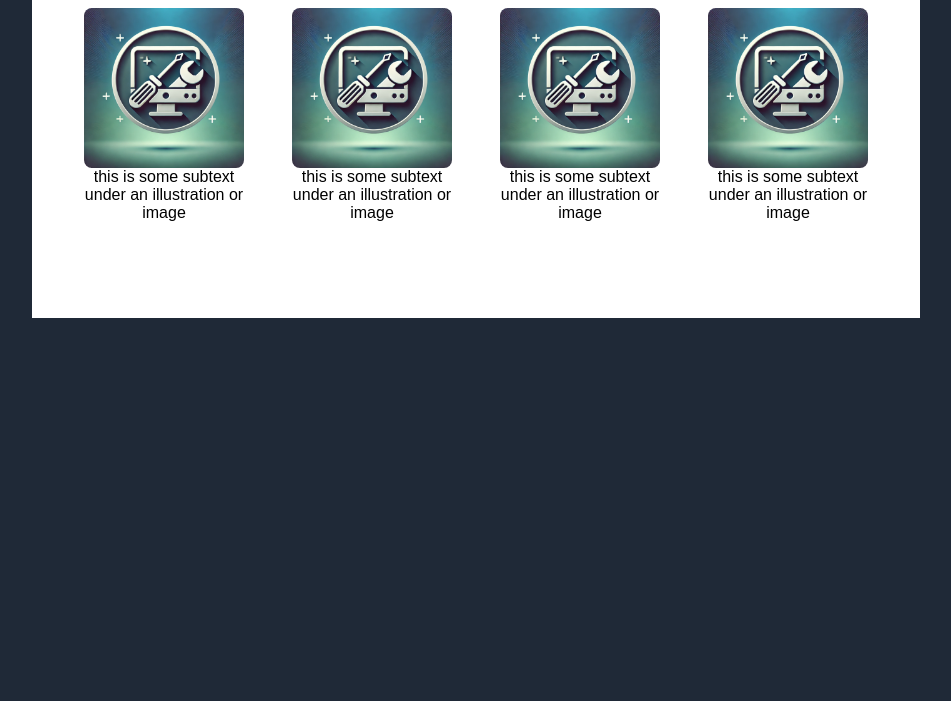
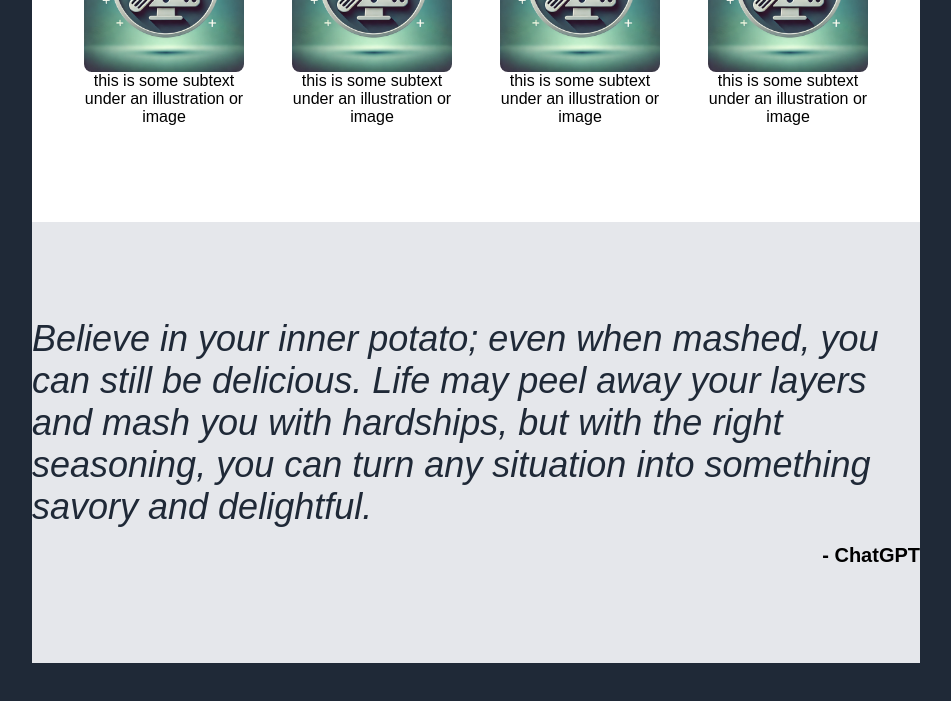
Before and after one commit to NJBCook/odin-landing-page, a plain HTML site: page index.html in a window 1280 px wide. Shown: the part 571-1272 px from the top of the page, without its empty margins (164-1115 px from the left). Before the commit the page ends 1225 px from the top, so only its background shows below. Drawn offline with Linux system fonts and the light colour scheme.

Commit message:
initial css and html for quote section

```diff
--- a/index.html
+++ b/index.html
@@ -47,10 +47,10 @@
                 <span>this is some subtext under an illustration or image</span>
             </div>
         </div>
-
     </div>
     <div class="layer-2">
-
+        <p><em>Believe in your inner potato; even when mashed, you can still be delicious. Life may peel away your layers and mash you with hardships, but with the right seasoning, you can turn any situation into something savory and delightful.</em></p>
+        <span>- ChatGPT</span>
     </div>
     <div class="layer-3">
 
--- a/style.css
+++ b/style.css
@@ -3,7 +3,6 @@ body {
   background-color: #1f2937;
   display: flex;
   flex-direction: column;
-  gap: 96px;
   margin: 48px 196px;
 }
 
@@ -71,7 +70,7 @@ body {
   h2 {
     text-align: center;
     font-size: 36px;
-    font-weight: bold;
+    font-weight: bolder;
     color: #1f2937;
   }
   .card-wrapper {
@@ -94,3 +93,20 @@ body {
     }
   }
 }
+
+.layer-2 {
+  background-color: #e5e7eb;
+  padding-block: 96px;
+  p {
+    font-size: 36px;
+    margin: 0;
+    color: #1f2937;
+    margin-block-end: 16px;
+  }
+  span {
+    display: block;
+    font-weight: bold;
+    text-align: right;
+    font-size: 20px;
+  }
+}
```
